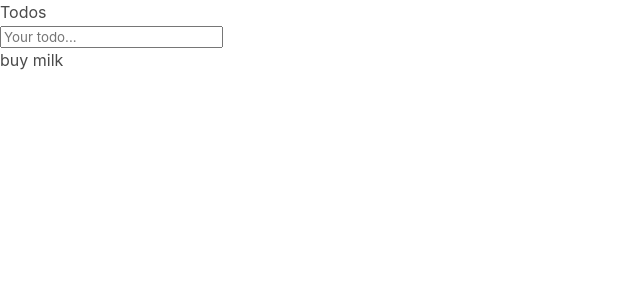
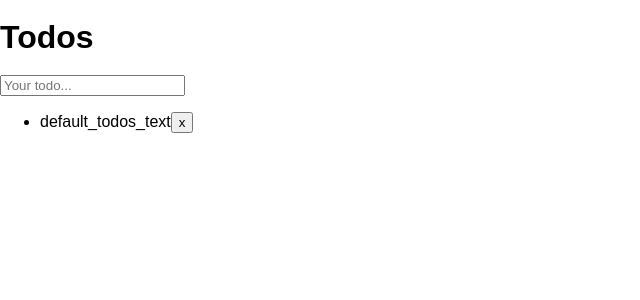
Before and after one commit to cortuga/capstone, a React (Create React App) app: page / in a window 1280 px wide. Shown: the top 300 px of the page, without its empty margins (0-640 px from the left). Built offline with nearby package versions, Linux system fonts and the light colour scheme.

Commit message:
refactored Todos, but getting error

```diff
--- a/src/App.js
+++ b/src/App.js
@@ -1,32 +1,32 @@
 import React, { Component } from "react"
 import Todos from "./components/Todos"
-import "bulma/css/bulma.css"
+// import "bulma/css/bulma.css"
 
 class App extends Component {
-  state = {
-    todos: [
-      {
-        id: Math.random() + 1,
-        title: "Take out the trash",
-        completed: false
-      },
-      {
-        id: 2,
-        title: "Dinner",
-        completed: false
-      },
-      {
-        id: 3,
-        title: "Meeting with boss",
-        completed: true
-      }
-    ]
-  }
+  // state = {
+  //   todos: [
+  //     {
+  //       id: Math.random() + 1,
+  //       title: "Take out the trash",
+  //       completed: false
+  //     },
+  //     {
+  //       id: 2,
+  //       title: "Dinner",
+  //       completed: false
+  //     },
+  //     {
+  //       id: 3,
+  //       title: "Meeting with boss",
+  //       completed: true
+  //     }
+  //   ]
+  // }
   render() {
     return (
       <>
         <div>
-          <Todos todos={this.state.todos} />
+          <Todos />
         </div>
       </>
     )
--- a/src/components/Todos.js
+++ b/src/components/Todos.js
@@ -4,24 +4,42 @@ import react, { useState } from 'react'
 export default function Todos() {
 
     const [newTodo, setNewTodo] = useState('')
-    // const [] = useState([])
+    const [todos, setTodos] = useState([
+      { id: 1, text: 'default_todos_text'}
+    ])
 
 
     function handleNewTodoChange(e) {
         e.preventDefault()
-        setNewTodo(e.target)
+        setNewTodo(e.target.value)
+    }
+
+    function handleNewTodo(e) {
+      e.preventDefault()     //grabs the current state of newTodo
+      if (newTodo === '') return   //if newtodo is empty then return and do nothing
+      setTodos([...todos, {id: Date.now(), text: newTodo}])
+      e.target.reset()
+      // console.log(newTodo)
+    }
+
+    function removeTodo(id) {
+      setTodos(todos.filter((todo) => todo.id != id))
     }
 
     return (
         <>
             <h1>Todos</h1>
-            <form>
+            <form onSubmit={handleNewTodo}>
 
                 <input placeholder="Your todo..."
                 onChange={handleNewTodoChange}></input>
 
                 <ul>
-                    <li>buy milk</li>
+                    {todos.map((todo) => (
+                      <li key={todo.id}> {todo.text}
+                      <button onclick={() => removeTodo(todo.id)}>x</button>
+                      </li>
+                    ))}
                 </ul>
 
             </form>
```
Also changed, not shown: src/components/TodoItem.js (deleted, +0 -28 lines).
